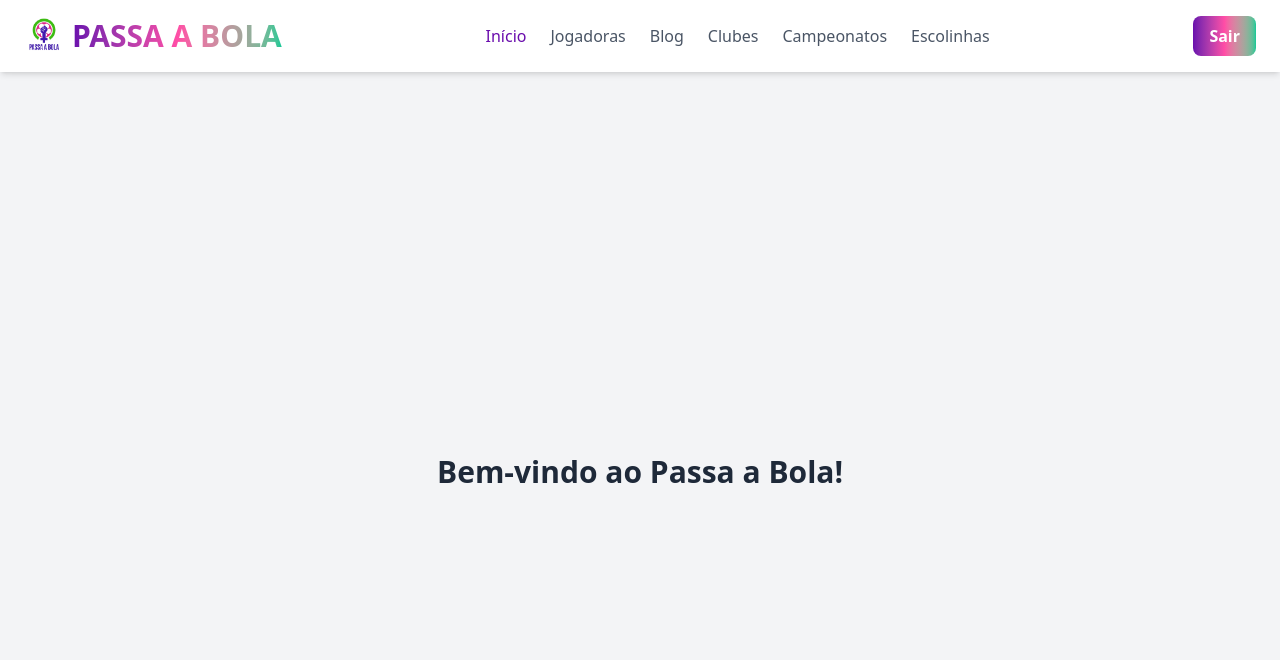
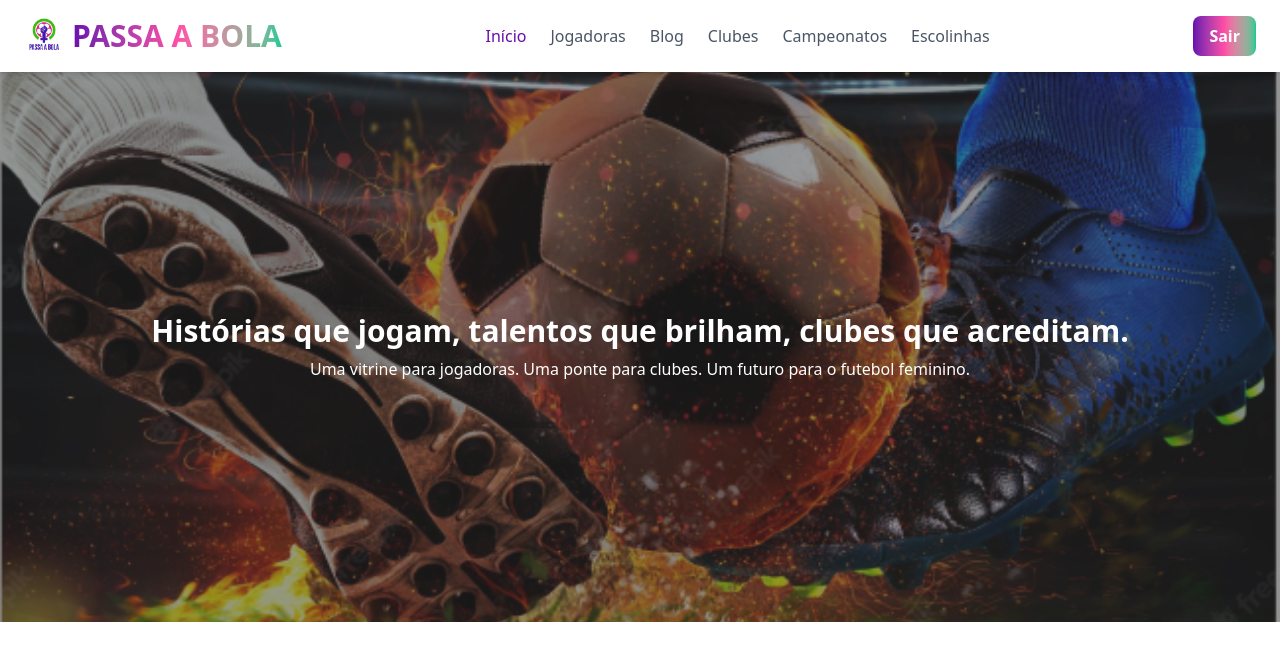
Before and after one commit to Challenge-sprint-3-e-4/Passa-a-Bola, a React (Vite) app: page / in a window 1280 px wide. Shown: the top 660 px of the page. Built offline with nearby package versions, Linux system fonts and the light colour scheme; sample sign-in values are in the browser's storage.

Commit message:
Imagem pagina inicio

```diff
--- a/src/pages/Inicio.jsx
+++ b/src/pages/Inicio.jsx
@@ -1,12 +1,25 @@
-// src/pages/Inicio.jsx
 import React from "react";
+import img1 from "../assets/img1.PNG";
 
 export default function Inicio() {
   return (
-    <main className="flex items-center justify-center min-h-screen bg-gray-100">
-      <h1 className="text-3xl font-bold text-gray-800">
-        Bem-vindo ao Passa a Bola!
-      </h1>
+    <main className="relative w-full h-[350px] md:h-[400px] lg:h-[550px] overflow-hidden">
+      {/* Imagem principal */}
+      <img
+        src={img1}
+        alt="Início"
+        className="w-full h-full object-cover"
+      />
+
+      {/* Overlay com textos */}
+      <div className="absolute inset-0 bg-black/40 flex flex-col items-center justify-center text-center px-4">
+        <h1 className="text-lg md:text-2xl lg:text-3xl font-bold text-white mb-2">
+          Histórias que jogam, talentos que brilham, clubes que acreditam.
+        </h1>
+        <p className="text-xs md:text-sm lg:text-base text-white max-w-2xl">
+          Uma vitrine para jogadoras. Uma ponte para clubes. Um futuro para o futebol feminino.
+        </p>
+      </div>
     </main>
   );
 }
```
Also changed, not shown: src/assets/img1.PNG (added).
